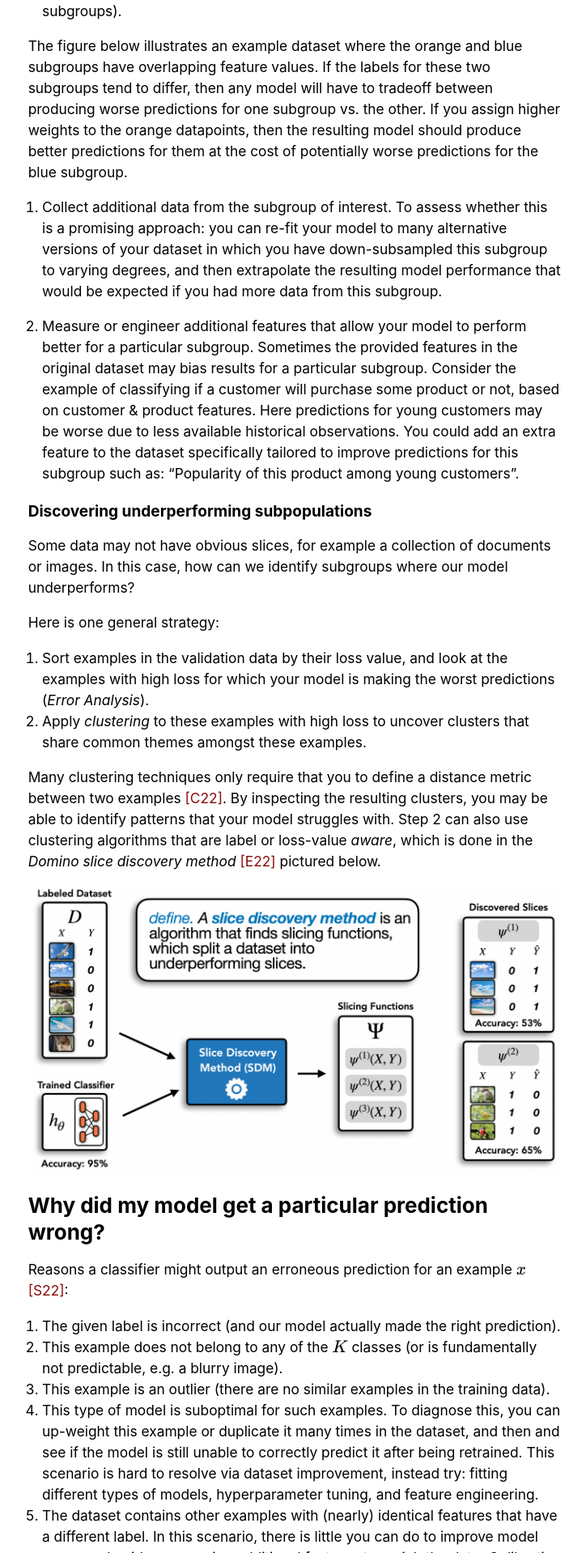
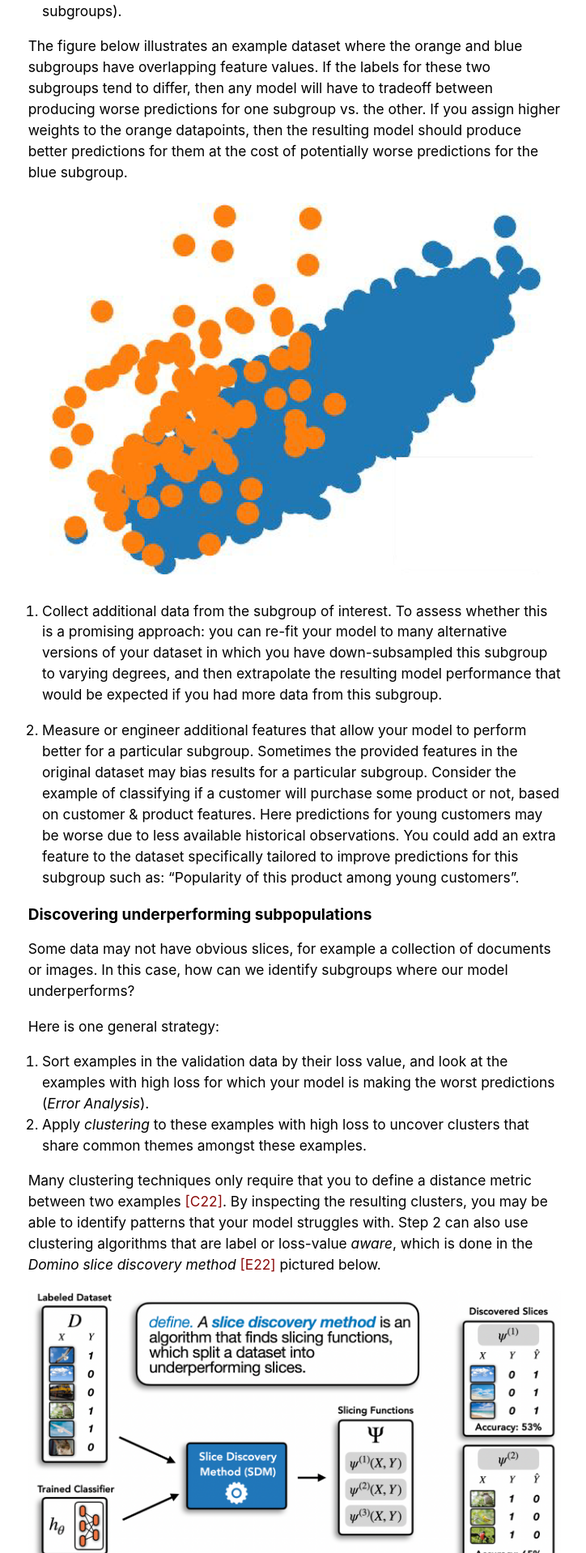
Before and after one commit to dcai-course/dcai-course, a Jekyll site: the page built from _lectures/data-centric-evaluation.md, in a window 1280 px wide. Shown: the part 4434-6352 px from the top of the page at 81% size, without its empty margins (276-1000 px from the left). Built offline with Jekyll 4.4.1, drawn with Linux system fonts in a browser that asks for light colours.

Commit message:
add missing slash

```diff
--- a/_lectures/data-centric-evaluation.md
+++ b/_lectures/data-centric-evaluation.md
@@ -104,7 +104,7 @@ The figure below illustrates an example binary classification task where a linea
 
 The figure below illustrates an example dataset where the orange and blue subgroups have overlapping  feature values. If the labels for these two subgroups tend to differ, then any model will have to tradeoff between producing worse predictions for one subgroup vs. the other. If you assign higher weights to the orange datapoints, then the resulting model should produce better predictions for them at the cost of potentially worse predictions for the blue subgroup.
 
-
+![Subgroups that overlap in feature space](/static/assets/overlappinggroups.png)
 
 3. Collect additional data from the subgroup of interest. To assess whether this is a promising approach: you can re-fit your model to many alternative versions of your dataset in which you have down-subsampled this subgroup to varying degrees, and then extrapolate the resulting model performance that would be expected if you had more data from this subgroup.
 
```
